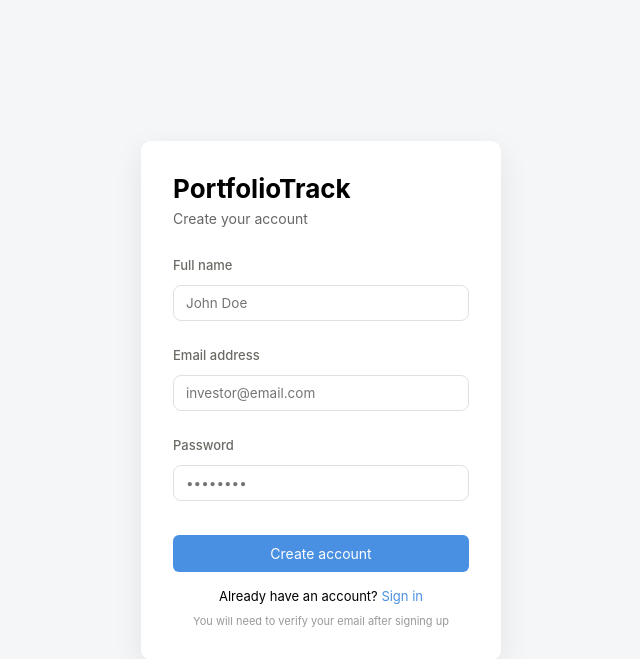
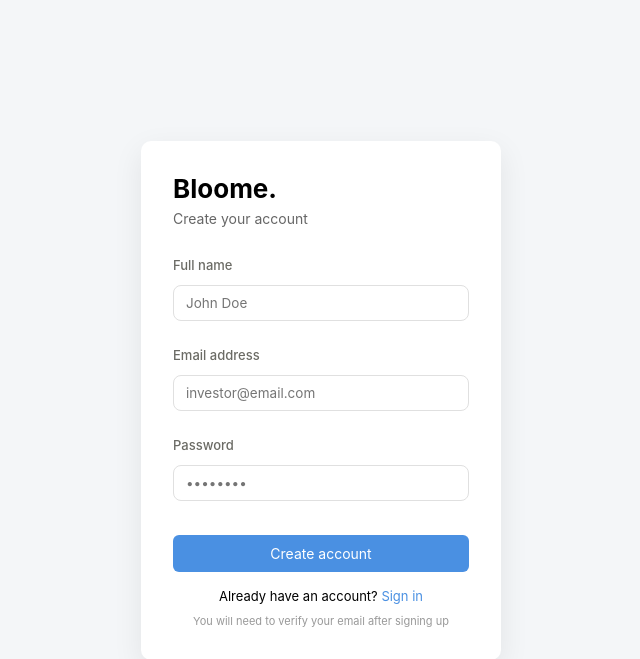
Before and after one commit to e-voch/Bloome-PortfolioManagement, a Flask app: page /signup in a window 1280 px wide. Shown: the top 659 px of the page, without its empty margins (319-959 px from the left). Run offline with Flask 3, Linux system fonts and the light colour scheme.

Commit message:
Update name across website

```diff
--- a/app/templates/holdings.html
+++ b/app/templates/holdings.html
@@ -3,7 +3,7 @@
 <head>
     <meta charset="UTF-8">
     <meta name="viewport" content="width=device-width, initial-scale=1.0">
-    <title>PortfolioTrack — Holdings</title>
+    <title>Bloome. - Holdings</title>
     <link rel="stylesheet" href="{{ url_for('static', filename='css/style.css') }}">
     <link rel="stylesheet" href="https://cdnjs.cloudflare.com/ajax/libs/font-awesome/6.5.2/css/all.min.css">
 </head>
@@ -12,7 +12,7 @@
 <div class="app-container">
         <aside class="sidebar">
             <div class="logo">
-                Bloome
+                Bloome.
             </div>
 
             <nav>
--- a/app/templates/login.html
+++ b/app/templates/login.html
@@ -3,7 +3,7 @@
 <head>
   <meta charset="UTF-8" />
   <meta name="viewport" content="width=device-width, initial-scale=1.0"/>
-  <title>PortfolioTrack Login</title>
+  <title>Bloome. - Login</title>
         <link rel="stylesheet" href="{{ url_for('static', filename='css/style.css') }}" />
 </head>
 <body class="auth-page">
@@ -18,7 +18,7 @@
             {% endif %}
         {% endwith %}
 
-        <h1 class="title">PortfolioTrack</h1>
+        <h1 class="title">Bloome.</h1>
         <p class="subtitle">Sign in to your account</p>
 
         <form method="POST" action="/login">
--- a/app/templates/news.html
+++ b/app/templates/news.html
@@ -3,7 +3,7 @@
 <head>
     <meta charset="UTF-8">
     <meta name="viewport" content="width=device-width, initial-scale=1.0">
-    <title>PortfolioTrack Dashboard</title>
+    <title>Bloome. - News</title>
     <link rel="stylesheet" href="{{ url_for('static', filename='css/style.css') }}">
     <link rel="stylesheet"
         href="https://cdnjs.cloudflare.com/ajax/libs/font-awesome/6.5.2/css/all.min.css">
--- a/app/templates/signup.html
+++ b/app/templates/signup.html
@@ -3,7 +3,7 @@
 <head>
   <meta charset="UTF-8" />
   <meta name="viewport" content="width=device-width, initial-scale=1.0"/>
-  <title>PortfolioTrack Sign Up</title>
+  <title>BLoome. Sign Up</title>
 
   <link rel="stylesheet" href="{{ url_for('static', filename='css/style.css') }}" />
 </head>
@@ -21,7 +21,7 @@
         {% endwith %}
 
 
-      <h1 class="title">PortfolioTrack</h1>
+      <h1 class="title">Bloome.</h1>
       <p class="subtitle">Create your account</p>
 
       <form method="POST" action="/signup">
--- a/app/templates/transactions.html
+++ b/app/templates/transactions.html
@@ -3,7 +3,7 @@
 <head>
     <meta charset="UTF-8">
     <meta name="viewport" content="width=device-width, initial-scale=1.0">
-    <title>PortfolioTrack — Holdings</title>
+    <title>Bloome. - Tansactions</title>
     <link rel="stylesheet" href="{{ url_for('static', filename='css/style.css') }}">
     <link rel="stylesheet" href="https://cdnjs.cloudflare.com/ajax/libs/font-awesome/6.5.2/css/all.min.css">
 </head>
--- a/app/templates/watchlist.html
+++ b/app/templates/watchlist.html
@@ -3,7 +3,7 @@
 <head>
     <meta charset="UTF-8">
     <meta name="viewport" content="width=device-width, initial-scale=1.0">
-    <title>PortfolioTrack Dashboard</title>
+    <title>Bloome. - Watchlist</title>
     <link rel="stylesheet" href="{{ url_for('static', filename='css/style.css') }}">
     <link rel="stylesheet"
         href="https://cdnjs.cloudflare.com/ajax/libs/font-awesome/6.5.2/css/all.min.css">
@@ -15,7 +15,7 @@
     <!-- Sidebar -->
     <aside class="sidebar">
         <div class="logo">
-            Bloome
+            Bloome.
         </div>
 
         <nav>
```
